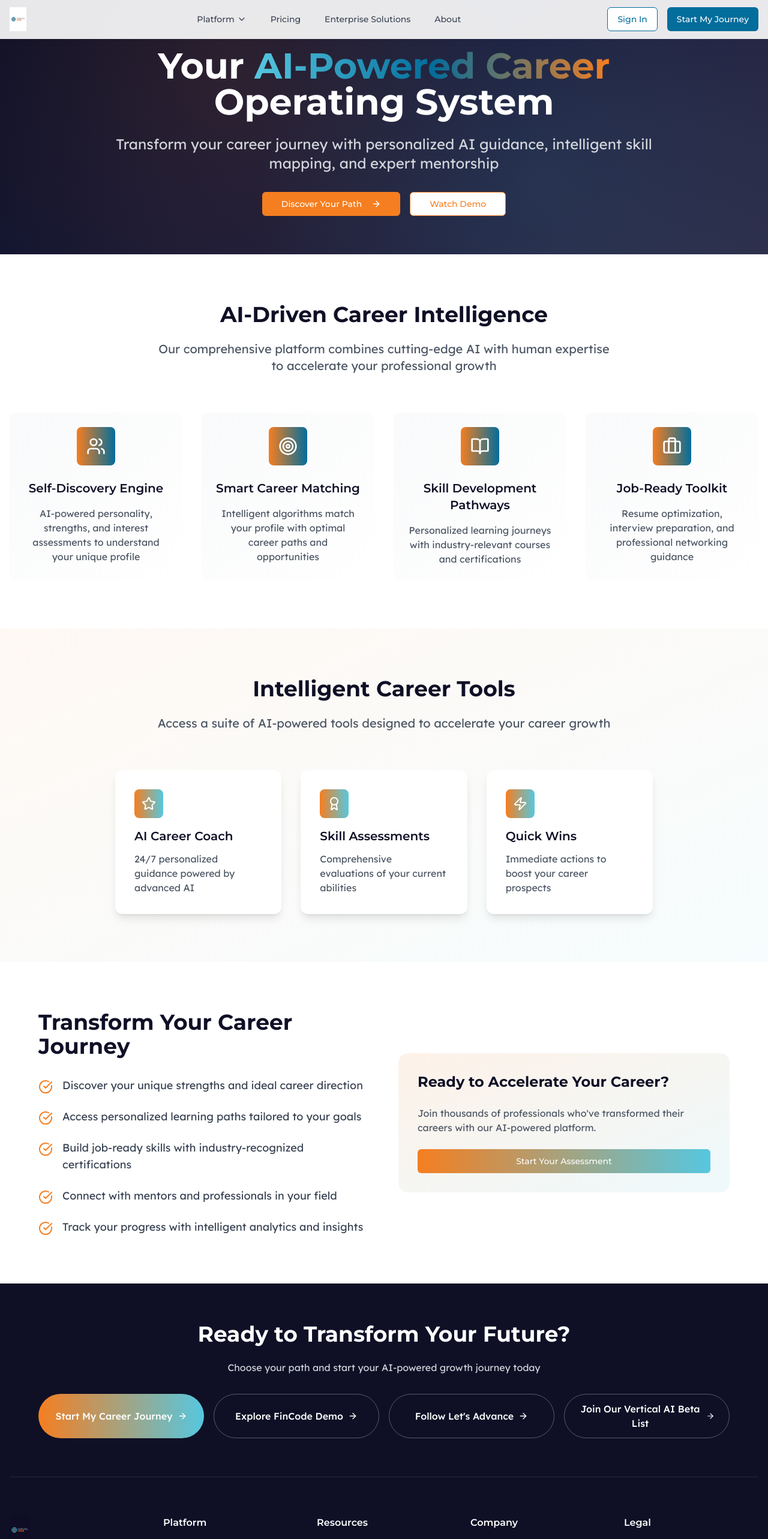
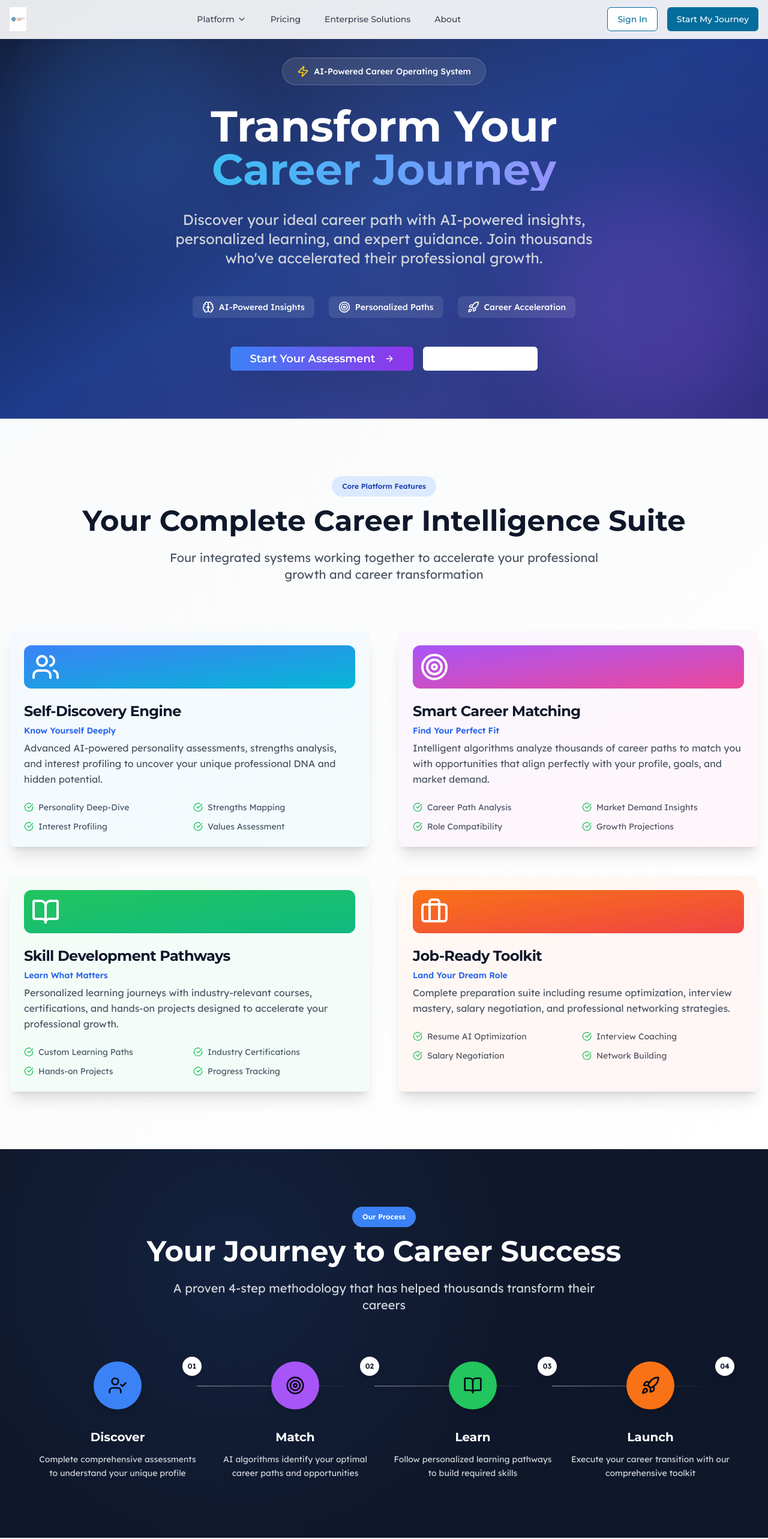
Before and after one commit to Balaji-620/gurukul-code-nexus, a React (Vite) app: page /career-development in a window 1280 px wide. Shown: the top 2566 px of the page at 60% size. Built offline with nearby package versions, Linux system fonts and the light colour scheme.

Commit message:
Refactor: Enhance Career Development page
Rewrite and redesign the Career Development page, incorporating elements from previous versions and utilizing best practices for content, visualization (icons, infographics), and formatting to create a visually appealing and informative user experience.

```diff
--- a/src/pages/CareerDevelopment.tsx
+++ b/src/pages/CareerDevelopment.tsx
@@ -1,56 +1,124 @@
+
 import React from 'react';
 import Navigation from '@/components/Navigation';
 import Footer from '@/components/Footer';
 import { Button } from '@/components/ui/button';
-import { Users, BookOpen, Target, Briefcase, ArrowRight, CheckCircle, Star, Award, Zap } from 'lucide-react';
+import { Card, CardContent, CardDescription, CardHeader, CardTitle } from '@/components/ui/card';
+import { Badge } from '@/components/ui/badge';
+import {
+  Users,
+  BookOpen,
+  Target,
+  Briefcase,
+  ArrowRight,
+  CheckCircle,
+  Star,
+  Award,
+  Zap,
+  Brain,
+  Rocket,
+  Shield,
+  TrendingUp,
+  Globe,
+  Clock,
+  Heart,
+  Lightbulb,
+  Trophy,
+  UserCheck
+} from 'lucide-react';
 
 const CareerDevelopment = () => {
-  const features = [
+  const heroFeatures = [
+    { icon: <Brain className="h-5 w-5" />, text: "AI-Powered Insights" },
+    { icon: <Target className="h-5 w-5" />, text: "Personalized Paths" },
+    { icon: <Rocket className="h-5 w-5" />, text: "Career Acceleration" }
+  ];
+
+  const coreFeatures = [
     {
-      icon: <Users className="h-8 w-8" />,
+      icon: <Users className="h-12 w-12" />,
       title: "Self-Discovery Engine",
-      description: "AI-powered personality, strengths, and interest assessments to understand your unique profile"
+      subtitle: "Know Yourself Deeply",
+      description: "Advanced AI-powered personality assessments, strengths analysis, and interest profiling to uncover your unique professional DNA and hidden potential.",
+      features: ["Personality Deep-Dive", "Strengths Mapping", "Interest Profiling", "Values Assessment"],
+      color: "from-blue-500 to-cyan-500"
     },
     {
-      icon: <Target className="h-8 w-8" />,
+      icon: <Target className="h-12 w-12" />,
       title: "Smart Career Matching",
-      description: "Intelligent algorithms match your profile with optimal career paths and opportunities"
+      subtitle: "Find Your Perfect Fit",
+      description: "Intelligent algorithms analyze thousands of career paths to match you with opportunities that align perfectly with your profile, goals, and market demand.",
+      features: ["Career Path Analysis", "Market Demand Insights", "Role Compatibility", "Growth Projections"],
+      color: "from-purple-500 to-pink-500"
     },
     {
-      icon: <BookOpen className="h-8 w-8" />,
+      icon: <BookOpen className="h-12 w-12" />,
       title: "Skill Development Pathways",
-      description: "Personalized learning journeys with industry-relevant courses and certifications"
+      subtitle: "Learn What Matters",
+      description: "Personalized learning journeys with industry-relevant courses, certifications, and hands-on projects designed to accelerate your professional growth.",
+      features: ["Custom Learning Paths", "Industry Certifications", "Hands-on Projects", "Progress Tracking"],
+      color: "from-green-500 to-emerald-500"
     },
     {
-      icon: <Briefcase className="h-8 w-8" />,
+      icon: <Briefcase className="h-12 w-12" />,
       title: "Job-Ready Toolkit",
-      description: "Resume optimization, interview preparation, and professional networking guidance"
+      subtitle: "Land Your Dream Role",
+      description: "Complete preparation suite including resume optimization, interview mastery, salary negotiation, and professional networking strategies.",
+      features: ["Resume AI Optimization", "Interview Coaching", "Salary Negotiation", "Network Building"],
+      color: "from-orange-500 to-red-500"
+    }
+  ];
+
+  const processSteps = [
+    {
+      step: "01",
+      title: "Discover",
+      description: "Complete comprehensive assessments to understand your unique profile",
+      icon: <UserCheck className="h-8 w-8" />,
+      color: "bg-blue-500"
+    },
+    {
+      step: "02",
+      title: "Match",
+      description: "AI algorithms identify your optimal career paths and opportunities",
+      icon: <Target className="h-8 w-8" />,
+      color: "bg-purple-500"
+    },
+    {
+      step: "03",
+      title: "Learn",
+      description: "Follow personalized learning pathways to build required skills",
+      icon: <BookOpen className="h-8 w-8" />,
+      color: "bg-green-500"
+    },
+    {
+      step: "04",
+      title: "Launch",
+      description: "Execute your career transition with our comprehensive toolkit",
+      icon: <Rocket className="h-8 w-8" />,
+      color: "bg-orange-500"
     }
   ];
 
   const outcomes = [
-    "Discover your unique strengths and ideal career direction",
-    "Access personalized learning paths tailored to your goals",
-    "Build job-ready skills with industry-recognized certifications",
-    "Connect with mentors and professionals in your field",
-    "Track your progress with intelligent analytics and insights"
+    { icon: <Trophy className="h-6 w-6" />, title: "92% Career Satisfaction", description: "Users report higher job satisfaction within 6 months" },
+    { icon: <TrendingUp className="h-6 w-6" />, title: "65% Salary Increase", description: "Average salary improvement after program completion" },
+    { icon: <Clock className="h-6 w-6" />, title: "3x Faster Transitions", description: "Accelerated career change compared to traditional methods" },
+    { icon: <Heart className="h-6 w-6" />, title: "Work-Life Balance", description: "Find careers that align with your lifestyle goals" }
   ];
 
-  const tools = [
+  const testimonials = [
     {
-      icon: <Star className="h-6 w-6" />,
-      title: "AI Career Coach",
-      description: "24/7 personalized guidance powered by advanced AI"
+      name: "Sarah Chen",
+      role: "Data Scientist at Google",
+      quote: "The AI-powered insights revealed career paths I never considered. Within 8 months, I transitioned from marketing to data science.",
+      rating: 5
     },
     {
-      icon: <Award className="h-6 w-6" />,
-      title: "Skill Assessments",
-      description: "Comprehensive evaluations of your current abilities"
-    },
-    {
-      icon: <Zap className="h-6 w-6" />,
-      title: "Quick Wins",
-      description: "Immediate actions to boost your career prospects"
+      name: "Marcus Rodriguez",
+      role: "Product Manager at Microsoft",
+      quote: "The personalized learning pathway was game-changing. Every skill I learned directly contributed to landing my dream job.",
+      rating: 5
     }
   ];
 
@@ -58,27 +126,53 @@ const CareerDevelopment = () => {
     <div className="min-h-screen">
       <Navigation />
 
-      {/* Hero Section */}
-      <section className="pt-20 pb-16 bg-gradient-hero relative overflow-hidden">
+      {/* Enhanced Hero Section */}
+      <section className="pt-24 pb-20 bg-gradient-to-br from-slate-900 via-blue-900 to-indigo-900 relative overflow-hidden">
+        {/* Background Effects */}
         <div className="absolute inset-0">
-          <div className="absolute top-0 left-0 w-full h-full bg-[radial-gradient(circle_at_30%_30%,rgba(245,126,32,0.1),transparent_50%)]"></div>
-          <div className="absolute bottom-0 right-0 w-full h-full bg-[radial-gradient(circle_at_70%_70%,rgba(86,199,223,0.1),transparent_50%)]"></div>
+          <div className="absolute top-0 left-0 w-96 h-96 bg-blue-500/20 rounded-full blur-3xl"></div>
+          <div className="absolute bottom-0 right-0 w-96 h-96 bg-purple-500/20 rounded-full blur-3xl"></div>
+          <div className="absolute top-1/2 left-1/2 transform -translate-x-1/2 -translate-y-1/2 w-full h-full bg-gradient-to-r from-transparent via-white/5 to-transparent"></div>
         </div>
 
         <div className="container mx-auto px-4 relative z-10">
-          <div className="max-w-4xl mx-auto text-center">
-            <h1 className="text-4xl md:text-6xl font-montserrat font-bold text-white mb-6 animate-fade-in">
-              Your <span className="gradient-text">AI-Powered Career</span> Operating System
+          <div className="max-w-5xl mx-auto text-center">
+            {/* Hero Badge */}
+            <div className="inline-flex items-center px-6 py-3 rounded-full bg-white/10 backdrop-blur-sm border border-white/20 text-white mb-8 animate-fade-in">
+              <Zap className="h-5 w-5 mr-2 text-yellow-400" />
+              <span className="text-sm font-medium">AI-Powered Career Operating System</span>
+            </div>
+
+            {/* Main Headline */}
+            <h1 className="text-5xl md:text-7xl font-montserrat font-bold text-white mb-8 animate-fade-in" style={{ animationDelay: '200ms' }}>
+              Transform Your
+              <span className="block bg-gradient-to-r from-cyan-400 via-blue-400 to-purple-400 bg-clip-text text-transparent">
+                Career Journey
+              </span>
             </h1>
-            <p className="text-xl md:text-2xl text-gray-300 mb-8 animate-fade-in" style={{ animationDelay: '200ms' }}>
-              Transform your career journey with personalized AI guidance, intelligent skill mapping, and expert mentorship
+
+            {/* Subheadline */}
+            <p className="text-xl md:text-2xl text-gray-300 mb-12 max-w-3xl mx-auto animate-fade-in" style={{ animationDelay: '400ms' }}>
+              Discover your ideal career path with AI-powered insights, personalized learning, and expert guidance. Join thousands who've accelerated their professional growth.
             </p>
-            <div className="flex flex-col sm:flex-row gap-4 justify-center animate-fade-in" style={{ animationDelay: '400ms' }}>
-              <Button className="bg-brand-orange hover:bg-brand-orange/90 text-white px-8 py-3 font-montserrat font-medium hover-scale">
-                Discover Your Path
+
+            {/* Hero Features */}
+            <div className="flex flex-wrap justify-center gap-6 mb-12 animate-fade-in" style={{ animationDelay: '600ms' }}>
+              {heroFeatures.map((feature, index) => (
+                <div key={index} className="flex items-center px-4 py-2 rounded-lg bg-white/10 backdrop-blur-sm text-white">
+                  {feature.icon}
+                  <span className="ml-2 text-sm font-medium">{feature.text}</span>
+                </div>
+              ))}
+            </div>
+
+            {/* CTA Buttons */}
+            <div className="flex flex-col sm:flex-row gap-4 justify-center animate-fade-in" style={{ animationDelay: '800ms' }}>
+              <Button className="bg-gradient-to-r from-blue-500 to-purple-600 hover:from-blue-600 hover:to-purple-700 text-white px-8 py-4 text-lg font-montserrat font-semibold hover-scale shadow-2xl">
+                Start Your Assessment
                 <ArrowRight className="ml-2 h-5 w-5" />
               </Button>
-              <Button variant="outline" className="border-brand-orange text-brand-orange hover:bg-brand-orange hover:text-white px-8 py-3 font-montserrat font-medium">
+              <Button variant="outline" className="border-2 border-white/30 text-white hover:bg-white hover:text-slate-900 px-8 py-4 text-lg font-montserrat font-semibold backdrop-blur-sm">
                 Watch Demo
               </Button>
             </div>
@@ -86,105 +180,199 @@ const CareerDevelopment = () => {
         </div>
       </section>
 
-      {/* Features Section */}
-      <section className="py-20 bg-white">
+      {/* Core Features Section */}
+      <section className="py-24 bg-gradient-to-br from-gray-50 to-white">
         <div className="container mx-auto px-4">
-          <div className="text-center mb-16">
-            <h2 className="text-3xl md:text-4xl font-montserrat font-bold text-brand-dark mb-6">
-              AI-Driven Career Intelligence
+          <div className="text-center mb-20">
+            <Badge className="mb-4 bg-blue-100 text-blue-800 px-4 py-2">Core Platform Features</Badge>
+            <h2 className="text-4xl md:text-5xl font-montserrat font-bold text-slate-900 mb-6">
+              Your Complete Career Intelligence Suite
             </h2>
             <p className="text-xl text-gray-600 max-w-3xl mx-auto">
-              Our comprehensive platform combines cutting-edge AI with human expertise to accelerate your professional growth
+              Four integrated systems working together to accelerate your professional growth and career transformation
             </p>
           </div>
 
-          <div className="grid md:grid-cols-2 lg:grid-cols-4 gap-8">
-            {features.map((feature, index) => (
-              <div
+          <div className="grid lg:grid-cols-2 gap-12">
+            {coreFeatures.map((feature, index) => (
+              <Card
                 key={feature.title}
-                className="text-center p-6 rounded-xl bg-gradient-to-br from-gray-50 to-white hover:shadow-xl transition-all duration-300 hover-scale animate-fade-in"
-                style={{ animationDelay: `${index * 100}ms` }}
+                className="group relative overflow-hidden border-0 shadow-xl hover:shadow-2xl transition-all duration-500 hover-scale animate-fade-in"
+                style={{ animationDelay: `${index * 200}ms` }}
               >
-                <div className="inline-flex p-4 rounded-lg bg-gradient-to-r from-brand-orange to-brand-blue text-white mb-6">
+                <div className={`absolute inset-0 bg-gradient-to-br ${feature.color} opacity-5 group-hover:opacity-10 transition-opacity`}></div>
+
+                <CardHeader className="relative">
+                  <div className={`inline-flex p-3 rounded-xl bg-gradient-to-br ${feature.color} text-white mb-4 group-hover:scale-110 transition-transform`}>
                     {feature.icon}
                   </div>
-                <h3 className="text-xl font-montserrat font-semibold text-brand-dark mb-4">
+                  <CardTitle className="text-2xl font-montserrat font-bold text-slate-900 mb-2">
                     {feature.title}
-                </h3>
-                <p className="text-gray-600">
+                  </CardTitle>
+                  <div className="text-sm font-semibold text-blue-600 mb-4">
+                    {feature.subtitle}
+                  </div>
+                  <CardDescription className="text-gray-600 text-base leading-relaxed">
                     {feature.description}
-                </p>
+                  </CardDescription>
+                </CardHeader>
+
+                <CardContent>
+                  <div className="grid grid-cols-2 gap-3">
+                    {feature.features.map((item, idx) => (
+                      <div key={idx} className="flex items-center text-sm text-gray-600">
+                        <CheckCircle className="h-4 w-4 text-green-500 mr-2 flex-shrink-0" />
+                        {item}
                       </div>
+                    ))}
+                  </div>
+                </CardContent>
+              </Card>
             ))}
           </div>
         </div>
       </section>
 
-      {/* Tools Section */}
-      <section className="py-20 bg-gradient-to-br from-brand-orange/5 to-brand-cyan/5">
-        <div className="container mx-auto px-4">
-          <div className="text-center mb-16">
-            <h2 className="text-3xl md:text-4xl font-montserrat font-bold text-brand-dark mb-6">
-              Intelligent Career Tools
+      {/* Process Flow Section */}
+      <section className="py-24 bg-slate-900 relative overflow-hidden">
+        <div className="absolute inset-0 bg-[radial-gradient(circle_at_30%_30%,rgba(59,130,246,0.1),transparent_50%)]"></div>
+
+        <div className="container mx-auto px-4 relative z-10">
+          <div className="text-center mb-20">
+            <Badge className="mb-4 bg-blue-500 text-white px-4 py-2">Our Process</Badge>
+            <h2 className="text-4xl md:text-5xl font-montserrat font-bold text-white mb-6">
+              Your Journey to Career Success
             </h2>
-            <p className="text-xl text-gray-600 max-w-3xl mx-auto">
-              Access a suite of AI-powered tools designed to accelerate your career growth
+            <p className="text-xl text-gray-300 max-w-3xl mx-auto">
+              A proven 4-step methodology that has helped thousands transform their careers
             </p>
           </div>
 
-          <div className="grid md:grid-cols-3 gap-8 max-w-4xl mx-auto">
-            {tools.map((tool, index) => (
+          <div className="max-w-6xl mx-auto">
+            <div className="grid md:grid-cols-4 gap-8">
+              {processSteps.map((step, index) => (
                 <div
-                key={tool.title}
-                className="bg-white p-8 rounded-xl shadow-lg hover:shadow-xl transition-all duration-300 hover-scale animate-fade-in"
-                style={{ animationDelay: `${index * 100}ms` }}
+                  key={step.step}
+                  className="text-center animate-fade-in"
+                  style={{ animationDelay: `${index * 200}ms` }}
                 >
-                <div className="inline-flex p-3 rounded-lg bg-gradient-to-r from-brand-orange to-brand-cyan text-white mb-4">
-                  {tool.icon}
+                  <div className="relative mb-8">
+                    <div className={`w-20 h-20 ${step.color} rounded-full flex items-center justify-center mx-auto mb-4 shadow-lg`}>
+                      {step.icon}
                     </div>
-                <h3 className="text-xl font-montserrat font-semibold text-brand-dark mb-3">
-                  {tool.title}
-                </h3>
-                <p className="text-gray-600">{tool.description}</p>
+                    <div className="absolute -top-2 -right-2 w-8 h-8 bg-white rounded-full flex items-center justify-center shadow-lg">
+                      <span className="text-xs font-bold text-slate-900">{step.step}</span>
+                    </div>
+                    {index < processSteps.length - 1 && (
+                      <div className="hidden md:block absolute top-10 left-full w-full h-0.5 bg-gradient-to-r from-white/30 to-transparent"></div>
+                    )}
+                  </div>
+                  <h3 className="text-xl font-montserrat font-bold text-white mb-3">{step.title}</h3>
+                  <p className="text-gray-300 text-sm leading-relaxed">{step.description}</p>
                 </div>
               ))}
             </div>
           </div>
+        </div>
       </section>
 
-      {/* Outcomes Section */}
-      <section className="py-20 bg-white">
+      {/* Outcomes & Results Section */}
+      <section className="py-24 bg-white">
         <div className="container mx-auto px-4">
           <div className="max-w-6xl mx-auto">
-            <div className="grid lg:grid-cols-2 gap-12 items-center">
-              <div>
-                <h2 className="text-3xl md:text-4xl font-montserrat font-bold text-brand-dark mb-8">
-                  Transform Your Career Journey
+            <div className="text-center mb-20">
+              <Badge className="mb-4 bg-green-100 text-green-800 px-4 py-2">Proven Results</Badge>
+              <h2 className="text-4xl md:text-5xl font-montserrat font-bold text-slate-900 mb-6">
+                Real Impact, Real Results
               </h2>
-                <div className="space-y-6">
+              <p className="text-xl text-gray-600 max-w-3xl mx-auto">
+                Our platform delivers measurable outcomes that transform careers and lives
+              </p>
+            </div>
+
+            <div className="grid md:grid-cols-2 lg:grid-cols-4 gap-8 mb-16">
               {outcomes.map((outcome, index) => (
-                    <div
-                      key={index}
-                      className="flex items-start space-x-4 animate-fade-in"
+                <Card
+                  key={outcome.title}
+                  className="text-center p-8 border-0 shadow-lg hover:shadow-xl transition-all duration-300 hover-scale animate-fade-in"
                   style={{ animationDelay: `${index * 100}ms` }}
                 >
-                      <CheckCircle className="h-6 w-6 text-brand-orange flex-shrink-0 mt-1" />
-                      <p className="text-gray-700 text-lg">{outcome}</p>
+                  <div className="inline-flex p-4 rounded-full bg-gradient-to-br from-blue-500 to-purple-600 text-white mb-6">
+                    {outcome.icon}
                   </div>
+                  <h3 className="text-2xl font-montserrat font-bold text-slate-900 mb-3">
+                    {outcome.title}
+                  </h3>
+                  <p className="text-gray-600">{outcome.description}</p>
+                </Card>
+              ))}
+            </div>
+
+            {/* Testimonials */}
+            <div className="grid md:grid-cols-2 gap-8">
+              {testimonials.map((testimonial, index) => (
+                <Card
+                  key={testimonial.name}
+                  className="p-8 border-0 shadow-lg bg-gradient-to-br from-blue-50 to-purple-50 animate-fade-in"
+                  style={{ animationDelay: `${index * 200}ms` }}
+                >
+                  <div className="flex items-center mb-4">
+                    {[...Array(testimonial.rating)].map((_, i) => (
+                      <Star key={i} className="h-5 w-5 text-yellow-400 fill-current" />
+                    ))}
+                  </div>
+                  <blockquote className="text-gray-700 text-lg italic mb-6">
+                    "{testimonial.quote}"
+                  </blockquote>
+                  <div>
+                    <div className="font-semibold text-slate-900">{testimonial.name}</div>
+                    <div className="text-sm text-gray-600">{testimonial.role}</div>
+                  </div>
+                </Card>
               ))}
             </div>
           </div>
+        </div>
+      </section>
 
-              <div className="bg-gradient-to-br from-brand-orange/10 to-brand-cyan/10 p-8 rounded-2xl">
-                <h3 className="text-2xl font-montserrat font-bold text-brand-dark mb-6">
-                  Ready to Accelerate Your Career?
-                </h3>
-                <p className="text-gray-600 mb-6">
-                  Join thousands of professionals who've transformed their careers with our AI-powered platform.
+      {/* Final CTA Section */}
+      <section className="py-24 bg-gradient-to-br from-blue-900 via-purple-900 to-indigo-900 relative overflow-hidden">
+        <div className="absolute inset-0">
+          <div className="absolute top-0 right-0 w-96 h-96 bg-cyan-500/20 rounded-full blur-3xl"></div>
+          <div className="absolute bottom-0 left-0 w-96 h-96 bg-purple-500/20 rounded-full blur-3xl"></div>
+        </div>
+
+        <div className="container mx-auto px-4 relative z-10">
+          <div className="max-w-4xl mx-auto text-center">
+            <h2 className="text-4xl md:text-5xl font-montserrat font-bold text-white mb-8">
+              Ready to Transform Your Career?
+            </h2>
+            <p className="text-xl text-gray-300 mb-12 max-w-2xl mx-auto">
+              Join thousands of professionals who've accelerated their careers with our AI-powered platform. Your transformation starts today.
             </p>
-                <Button className="bg-gradient-to-r from-brand-orange to-brand-cyan text-white font-montserrat font-medium px-6 py-3 hover-scale w-full">
-                  Start Your Assessment
+
+            <div className="flex flex-col sm:flex-row gap-6 justify-center mb-12">
+              <Button className="bg-gradient-to-r from-cyan-400 to-blue-500 hover:from-cyan-500 hover:to-blue-600 text-white px-10 py-4 text-lg font-montserrat font-semibold hover-scale shadow-2xl">
+                Start Free Assessment
+                <ArrowRight className="ml-2 h-5 w-5" />
               </Button>
+              <Button variant="outline" className="border-2 border-white/30 text-white hover:bg-white hover:text-slate-900 px-10 py-4 text-lg font-montserrat font-semibold backdrop-blur-sm">
+                Schedule Personal Demo
+              </Button>
+            </div>
+
+            <div className="flex flex-wrap justify-center gap-8 text-sm text-gray-300">
+              <div className="flex items-center">
+                <Shield className="h-4 w-4 mr-2" />
+                Free to start
+              </div>
+              <div className="flex items-center">
+                <Clock className="h-4 w-4 mr-2" />
+                Results in 30 days
+              </div>
+              <div className="flex items-center">
+                <Award className="h-4 w-4 mr-2" />
+                Money-back guarantee
               </div>
             </div>
           </div>
```
Lines whose indentation alone changed are shown as unchanged.
